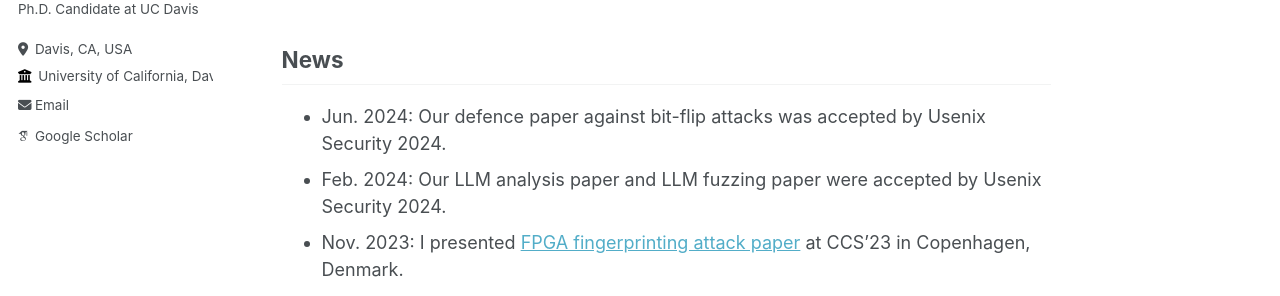
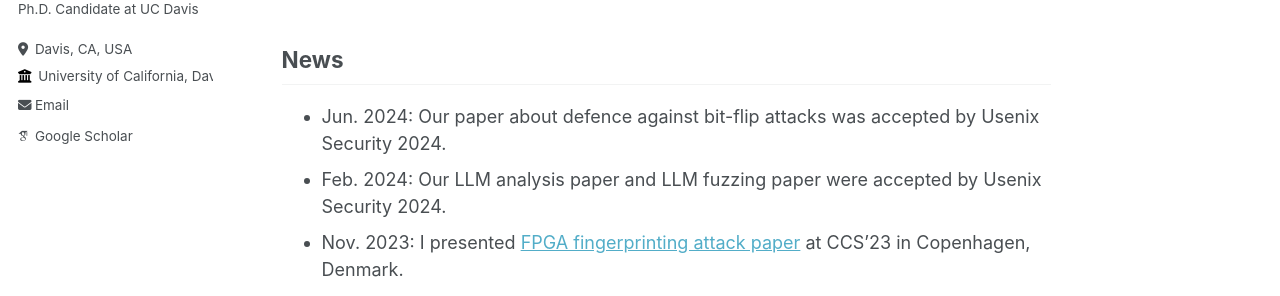
Before and after one commit to ChongzhouFang/ChongzhouFang.github.io, a Jekyll site: the page built from _pages/about.md, in a window 1280 px wide and 900 px high. Shown: the part 306-602 px from the top of the window. Built offline with Jekyll 4.4.1, drawn with Linux system fonts in a browser that asks for light colours; some web fonts are replaced.

Commit message:
add usenix winter paper

```diff
--- a/_pages/about.md
+++ b/_pages/about.md
@@ -12,7 +12,7 @@ I am Chongzhou Fang, a PhD candidate at University of California, Davis. My main
 I'll be on the academic job market later this year.
 
 ## News
-- Jun. 2024: Our defence paper against bit-flip attacks was accepted by Usenix Security 2024.
+- Jun. 2024: Our paper about defence against bit-flip attacks was accepted by Usenix Security 2024.
 - Feb. 2024: Our LLM analysis paper and LLM fuzzing paper were accepted by Usenix Security 2024.
 - Nov. 2023: I presented [FPGA fingerprinting attack paper](https://chongzhoufang.github.io/files/CCS2023slides.pdf) at CCS'23 in Copenhagen, Denmark.
 - Nov. 2023: Our SpecScope paper was accepted by DATE 2024.
```
